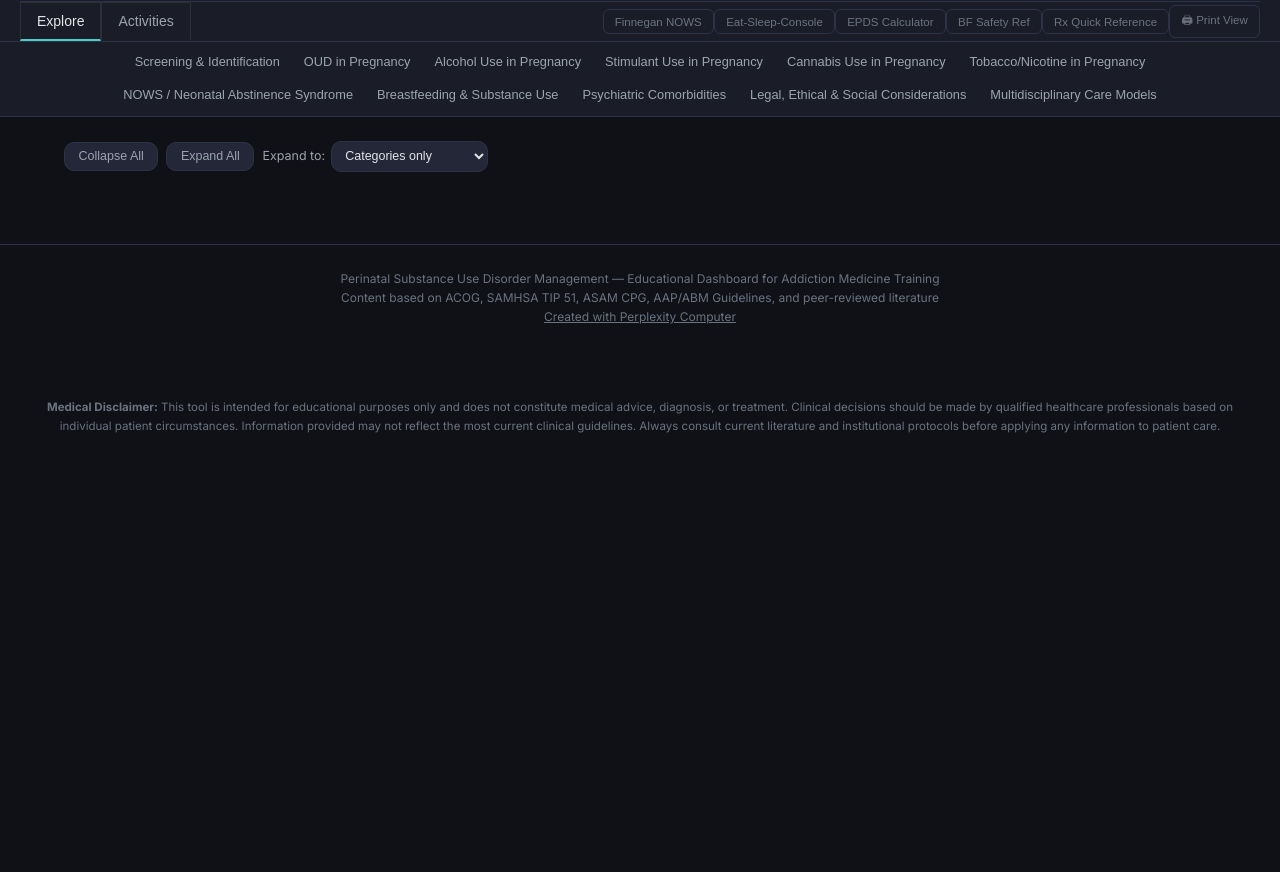
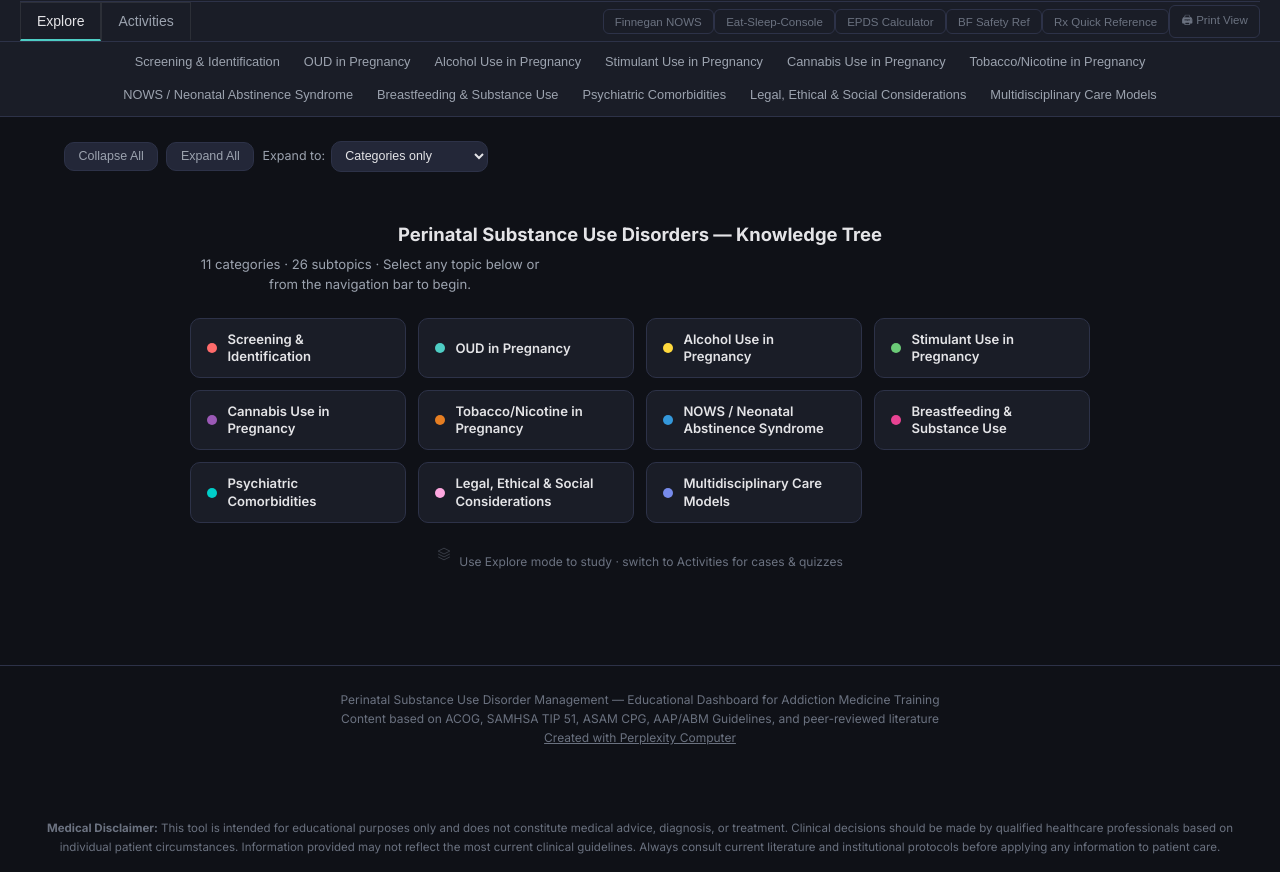
Before and after one commit to TroyFowlerMD/Perinatal-Substance-Use-Disorders, a plain HTML site: page index.html in a window 1280 px wide. Shown: the part 51-923 px from the top of the page. Before the commit the page ends 800 px from the top, so only its background shows below. Drawn offline with Linux system fonts and the light colour scheme.

Commit message:
UI: add welcome panel start page, call showEmptyState on init
- Added interactive welcome panel with category cards grid (11 categories)
- Fixed initialization to call showEmptyState() after renderKnowledgeTree()
- Added welcome-panel CSS classes for card grid layout
- Cat-nav already had flex-wrap; progress tracker already hidden

```diff
--- a/index.html
+++ b/index.html
@@ -754,10 +754,21 @@ body {
 /* Empty state for explore panel */
 .explore-empty {
   display: flex; flex-direction: column; align-items: center; justify-content: center;
-  padding: 4rem 2rem; color: var(--text-faint); text-align: center;
+  padding: 2rem 1.5rem; color: var(--text-faint); text-align: center;
 }
 .explore-empty svg { margin-bottom: 1rem; opacity: 0.4; }
 .explore-empty p { font-size: 0.9rem; line-height: 1.5; max-width: 360px; }
+.welcome-panel{width:100%;max-width:900px;margin:0 auto}
+.welcome-header{margin-bottom:1.5rem}
+.welcome-header h2{font-size:1.15rem;font-weight:700;color:var(--text);margin-bottom:0.35rem}
+.welcome-header p{font-size:0.82rem;color:var(--text-muted);line-height:1.5}
+.welcome-grid{display:grid;grid-template-columns:repeat(auto-fill,minmax(180px,1fr));gap:0.75rem}
+.welcome-card{display:flex;align-items:center;gap:0.65rem;padding:0.75rem 1rem;background:var(--surface);border:1px solid var(--border);border-radius:var(--radius);cursor:pointer;transition:all var(--transition);text-align:left}
+.welcome-card:hover{border-color:var(--border-hover);transform:translateY(-2px);box-shadow:0 4px 16px rgba(0,0,0,0.15)}
+.welcome-dot{width:10px;height:10px;border-radius:50%;flex-shrink:0}
+.welcome-card-name{font-size:0.82rem;font-weight:600;color:var(--text);line-height:1.3}
+.welcome-footer{margin-top:1.5rem;font-size:0.75rem;color:var(--text-faint);display:flex;align-items:center;justify-content:center;gap:0.5rem}
+.welcome-footer svg{opacity:0.5}
 
 /* FOOTER */
 .site-footer {
@@ -1560,7 +1571,14 @@ function renderKnowledgeTree() {
 
 function showEmptyState() {
   const container = document.getElementById('knowledge-tree');
-  container.innerHTML = `<div class="explore-empty"><svg width="48" height="48" viewBox="0 0 24 24" fill="none" stroke="currentColor" stroke-width="1.5"><path d="M12 2L2 7l10 5 10-5-10-5z"/><path d="M2 17l10 5 10-5"/><path d="M2 12l10 5 10-5"/></svg><p>Select a category above to explore perinatal SUD management topics, or use search to find specific content.</p></div>`;
+  const subtopicCounts = CATEGORIES.map(c => c.subtopics ? c.subtopics.length : 0);
+  const totalSubs = subtopicCounts.reduce((a,b) => a+b, 0);
+  let cards = CATEGORIES.map((c,i) => `<div class="welcome-card" onclick="document.querySelectorAll('.cat-nav-btn')[${i}].click()" title="${subtopicCounts[i]} subtopics"><div class="welcome-dot" style="background:${c.color}"></div><div class="welcome-card-name">${c.name}</div></div>`).join('');
+  container.innerHTML = `<div class="explore-empty"><div class="welcome-panel">
+    <div class="welcome-header"><h2>Perinatal Substance Use Disorders &mdash; Knowledge Tree</h2><p>${CATEGORIES.length} categories &middot; ${totalSubs} subtopics &middot; Select any topic below or from the navigation bar to begin.</p></div>
+    <div class="welcome-grid">${cards}</div>
+    <div class="welcome-footer"><svg width="14" height="14" viewBox="0 0 24 24" fill="none" stroke="currentColor" stroke-width="1.5"><path d="M12 2L2 7l10 5 10-5-10-5z"/><path d="M2 17l10 5 10-5"/><path d="M2 12l10 5 10-5"/></svg> Use Explore mode to study &middot; switch to Activities for cases &amp; quizzes</div>
+  </div></div>`;
 }
 
 function showCategoryContent(idx) {
@@ -2336,6 +2354,7 @@ function updateCatNavVisibility() {
 
 document.querySelectorAll('.nav-tab').forEach(tab => { tab.addEventListener('click', updateCatNavVisibility); });
 renderKnowledgeTree();
+showEmptyState();
 initCatNav();
 updateCatNavVisibility();
 renderCaseList();
```
